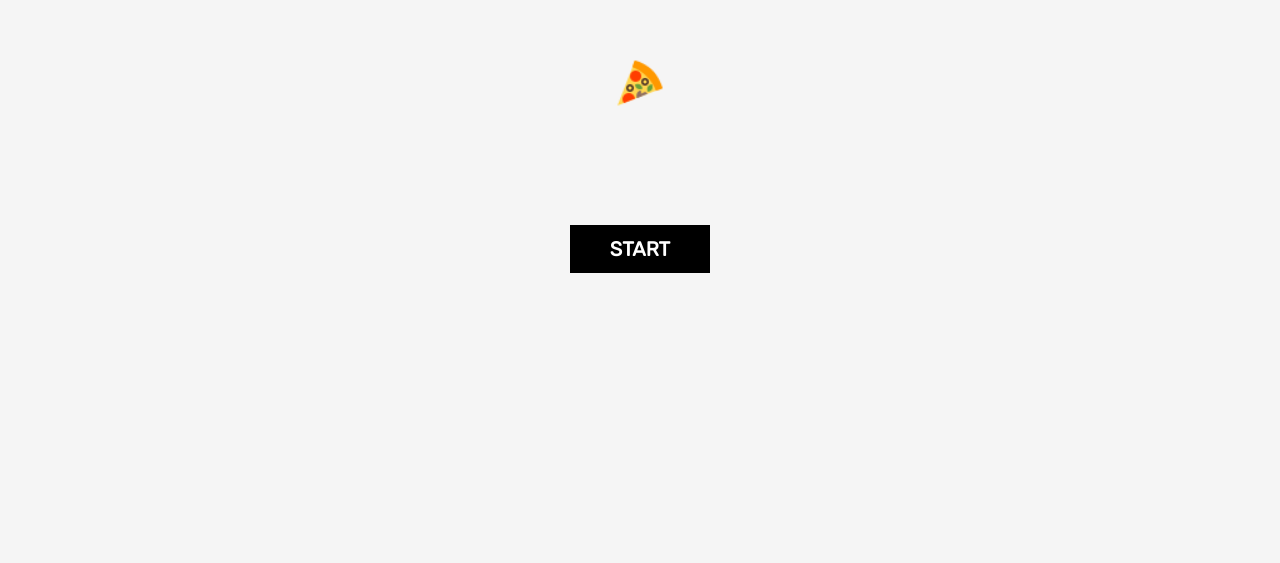
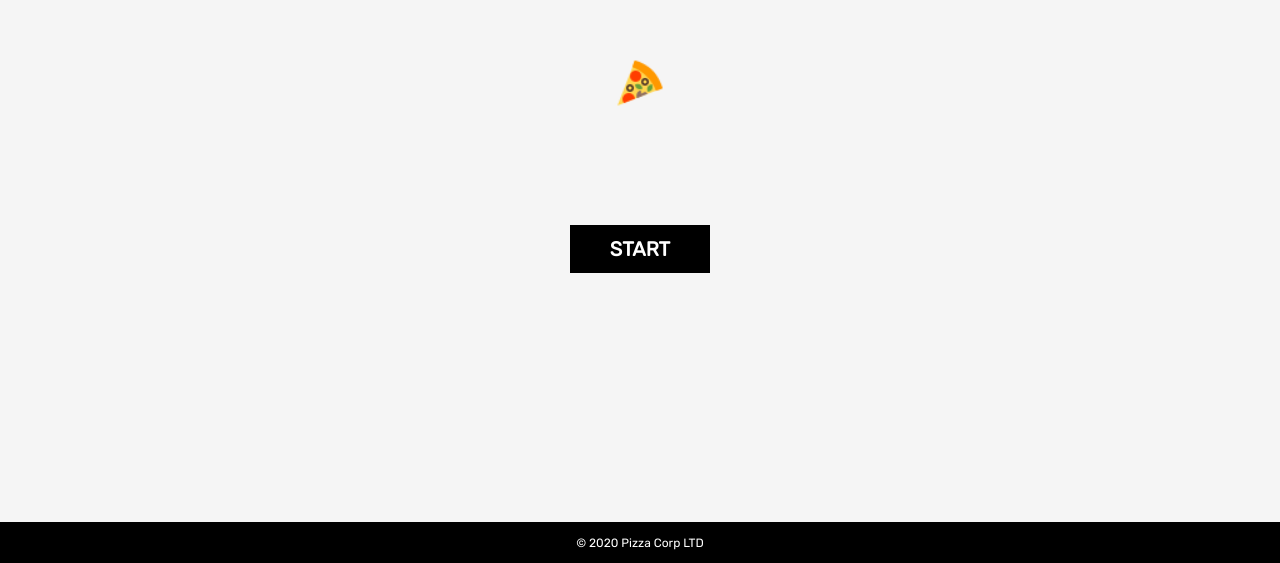
Before and after one commit to new-fantastic/recruitment-task, a Vue app: page / in a window 1280 px wide. Shown: the part 237-800 px from the top of the page. Built offline with nearby package versions, Linux system fonts and the light colour scheme; no server answers.

Commit message:
refactoring

```diff
--- a/src/style/index.scss
+++ b/src/style/index.scss
@@ -43,7 +43,7 @@ nav {
 }
 footer {
   display: flex;
-  position: relative;
+  position: fixed;
   align-items: center;
   justify-content: center;
   text-align: center;
--- a/src/views/Start.vue
+++ b/src/views/Start.vue
@@ -1,5 +1,5 @@
 <template>
-<div class="view justified">
+<div class="view justified" v-if="startEndpoints">
     <div id="group-9">
         <div class="row-center">
             <img class="pizza-icon" src="../assets/pizza-icon.png">
```
Also changed, not shown: 1 other file (tests, documents, lock files or other folders).
